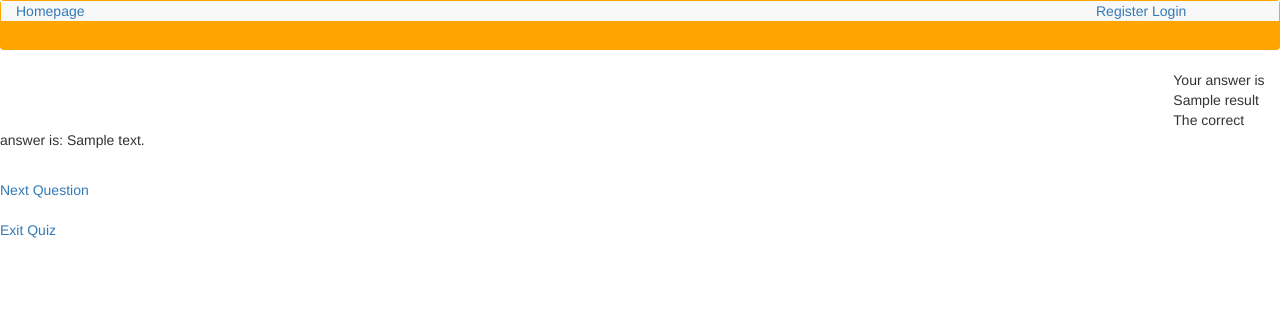
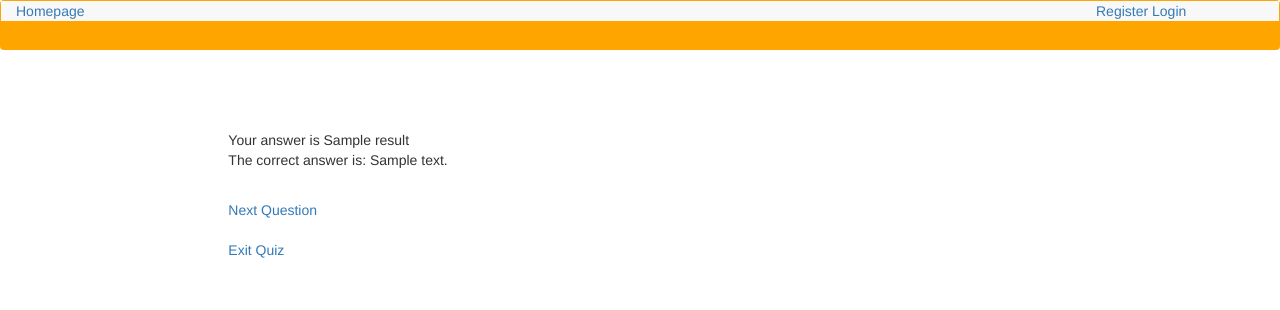
Before and after one commit to gkchan/PyQuizBase, a Flask app: template templates/answer.html in a window 1280 px wide. Shown: the top 310 px of the page. Run offline with Flask 2, Linux system fonts and the light colour scheme; the template is opened without the code that fills it: most values are stand-ins (such as "Sample title", 1, 10 or a date in 2020); some libraries are stand-ins or nearby versions.

Commit message:
Add padding to answer page

```diff
--- a/templates/answer.html
+++ b/templates/answer.html
@@ -1,13 +1,17 @@
 {% extends "base.html" %}
 {% block content %}
 
-<p>Your answer is {{ result }}<br>
+  <div class="col-xs-offset-2 col-xs-8">
 
-The correct answer is: {{ answer }}</p><br>
+    <p>Your answer is {{ result }}<br>
 
-<a href="/{{ session["current_user"] }}/quiz">Next Question</a><br><br>
+    The correct answer is: {{ answer }}</p><br>
 
-<a href="/{{ session["current_user"] }}/dashboard">Exit Quiz</a>
+    <a href="/{{ session["current_user"] }}/quiz">Next Question</a><br><br>
+
+    <a href="/{{ session["current_user"] }}/dashboard">Exit Quiz</a>
+
+  </div>
 
 {% endblock %}
 
```
